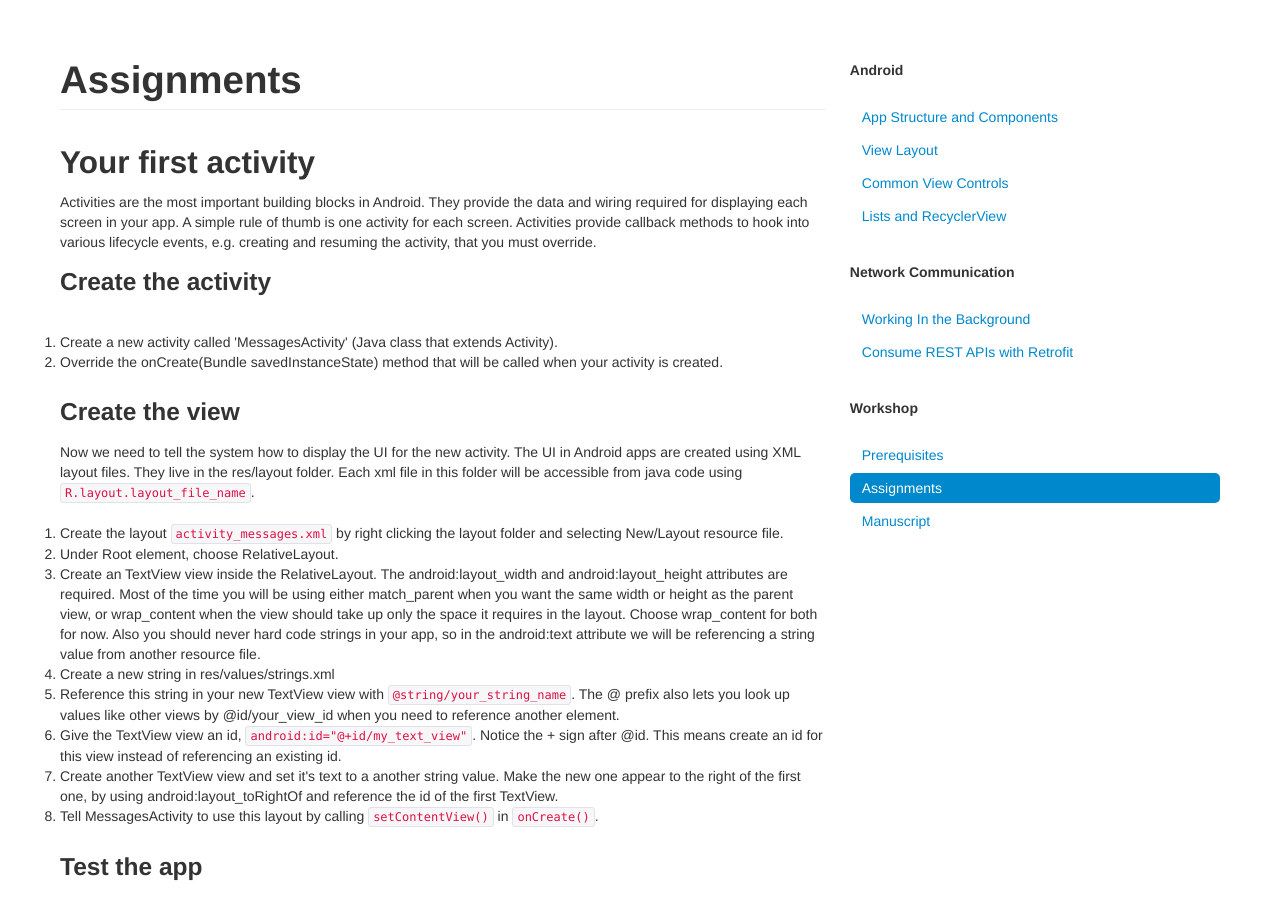
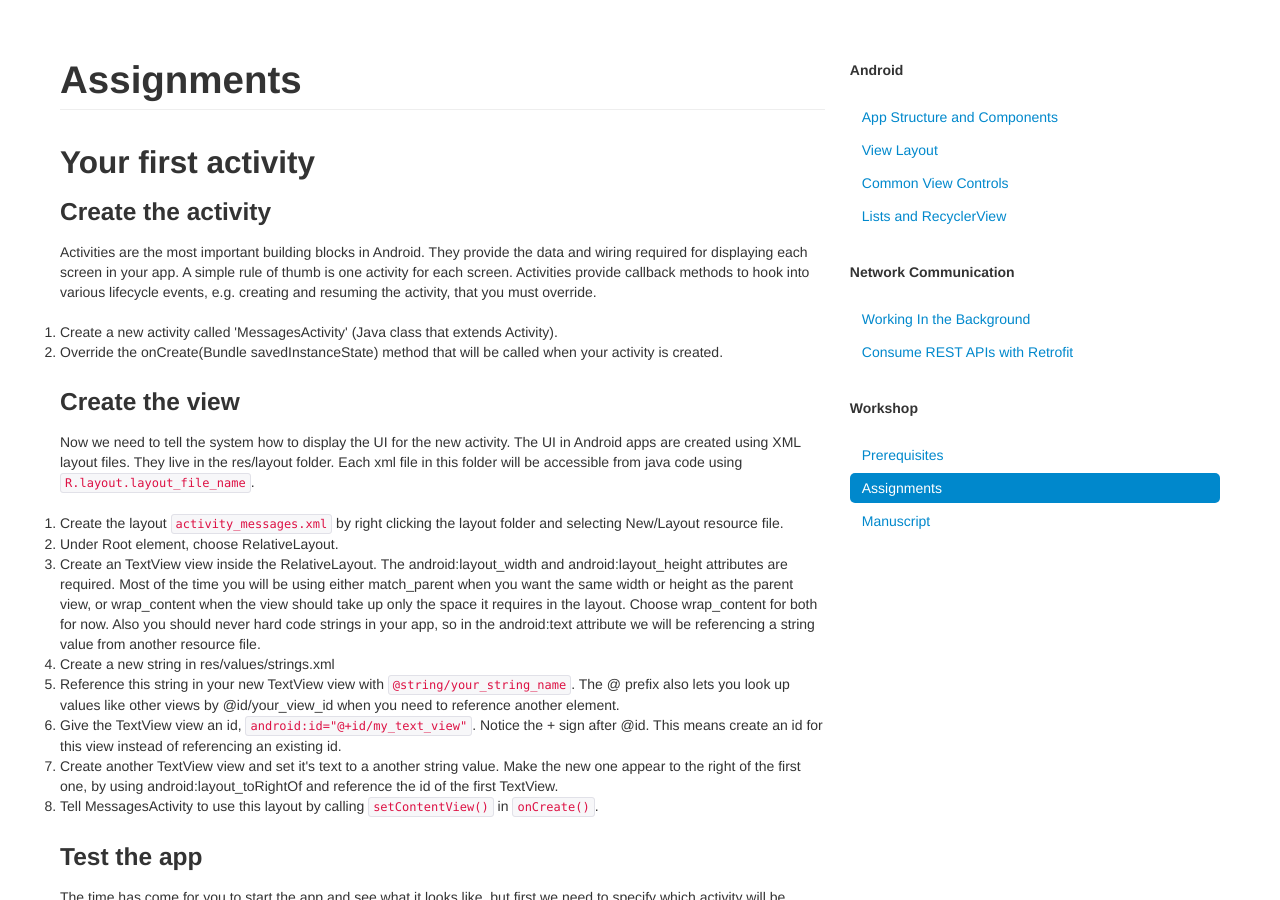
Before and after one commit to bekk/android101, a Jekyll site: the page built from docs/pages/assignments.html, in a window 1280 px wide and 900 px high. Built offline with Jekyll 4.4.1, drawn with Linux system fonts in a browser that asks for light colours; Markdown is read by kramdown in place of the engine named in the settings.

Commit message:
Layout tweaks

```diff
--- a/docs/pages/assignments.html
+++ b/docs/pages/assignments.html
@@ -4,9 +4,10 @@
 ---
 
 <h2>Your first activity</h2>
-Activities are the most important building blocks in Android. They provide the data and wiring required for displaying each screen in your app. A simple rule of thumb is one activity for each screen. Activities provide callback methods to hook into various lifecycle events, e.g. creating and resuming the activity, that you must override.
 
 <h3>Create the activity</h3>
+
+Activities are the most important building blocks in Android. They provide the data and wiring required for displaying each screen in your app. A simple rule of thumb is one activity for each screen. Activities provide callback methods to hook into various lifecycle events, e.g. creating and resuming the activity, that you must override.
 
 <ol>
   <li>Create a new activity called 'MessagesActivity' (Java class that extends Activity).</li>
@@ -36,16 +37,17 @@
   <li>Open the file 'AndroidManifest.xml' and add and activity element inside the application element.</li>
   <li>Set the name to the MessagesActivity class and give it a descriptive label.</li>
   <li>Add an intent-filter inside the activity element so that the activity responds to intents of the category android.intent.category.LAUNCHER. You can think of intents as broadcast messages with a name and payload that activites can listen for. They can be sent by the system and between activities in your own app. When the system sends an intent to start the app, MessagesActivity will now respond and show itself on screen.
-    <code class="xml">
-      <intent-filter>
-        <action android:name="android.intent.action.MAIN" />
-
-        <category android:name="android.intent.category.LAUNCHER" />
-      </intent-filter>
-    </code>
   </li>
   <li>Plug in your phone, hit the debug button in the top menu in Android Studio, choose your phone in the list that appears, wait a few seconds and profit!</li>
 </ol>
+
+<code class="xml">
+  <intent-filter>
+    <action android:name="android.intent.action.MAIN" />
+
+    <category android:name="android.intent.category.LAUNCHER" />
+  </intent-filter>
+</code>
 
 
 You will create a twitter-like app that communicates with an HTTP REST API for viewing and creating messages. It is up to you whether you want to focus on GUI polish and interaction, or implement all the functionality in the API.
```
